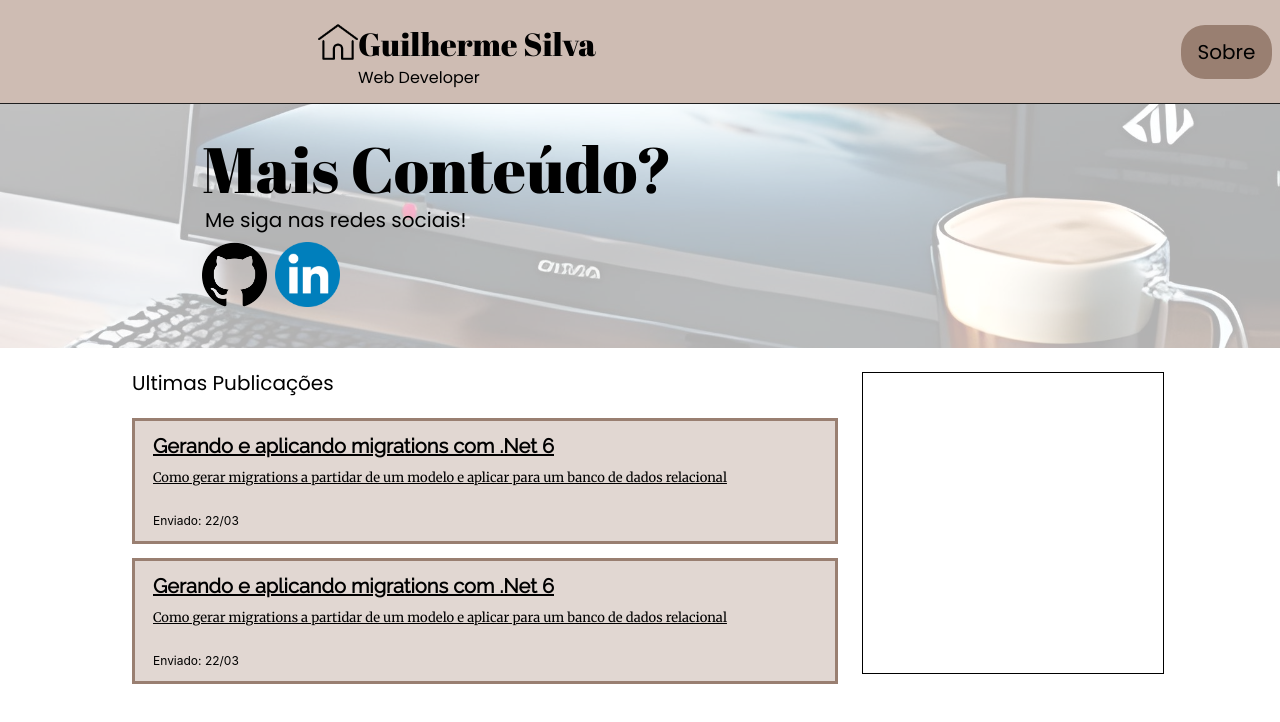
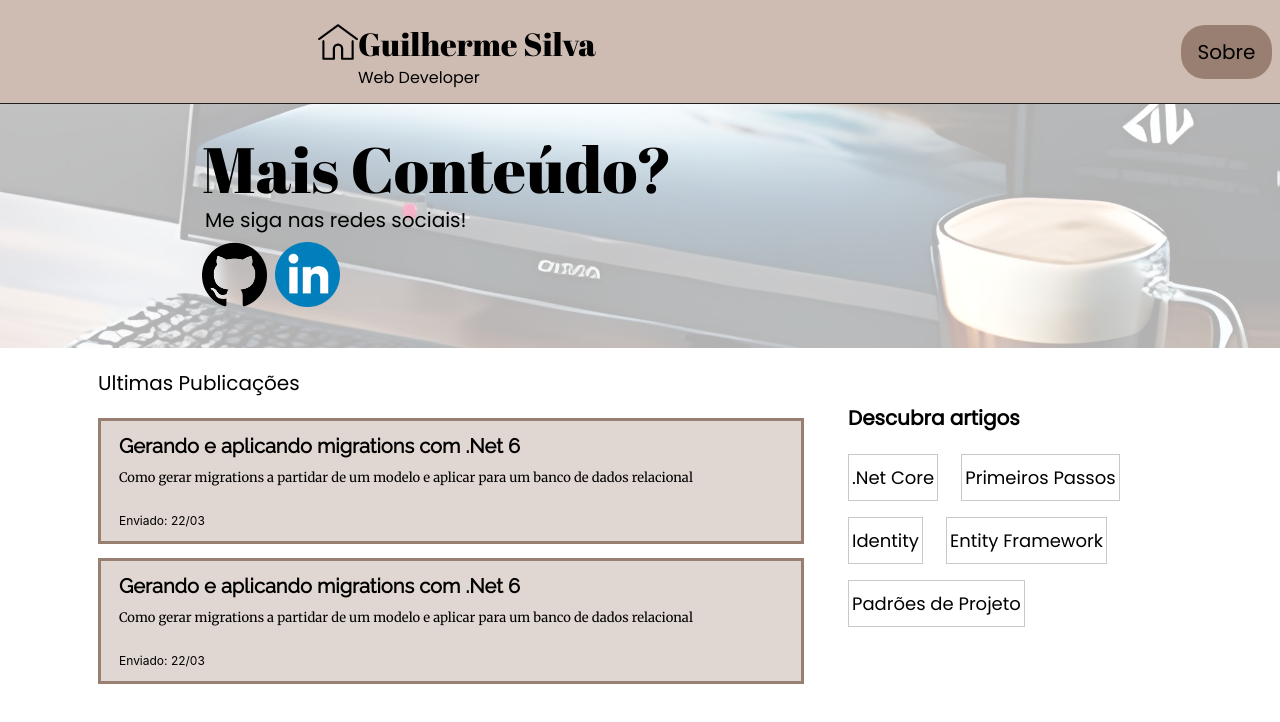
Before and after one commit to DevGuilhermeSv/Portfolio, an Angular app: page / in a window 1280 px wide. Shown: the top 722 px of the page. Built offline with nearby package versions, Linux system fonts and the light colour scheme.

Commit message:
applied article link style

```diff
--- a/src/app/app.component.css
+++ b/src/app/app.component.css
@@ -17,10 +17,19 @@
     width: 700px;
 }
 #topics{
-    border: black solid 1px;
-    width: 300px;
-    height: 300px;
-    margin-left: 30px;
+    max-width: 350px;
+    margin-left: 50px;
+    display: flex;
+    flex-wrap: wrap;
+}
+#topics :nth-child(1){
+    font-family: 'Poppins';
+    font-style: normal;
+    font-weight: 700;
+    font-size: 20px;
+    line-height: 30px;
+    width: 100%;
+    margin-bottom: 21px;
 }
 .element{
     height: 120px ;
--- a/src/app/app.component.html
+++ b/src/app/app.component.html
@@ -14,6 +14,12 @@
 
     </div>
    <div id="topics">
+    <div>Descubra artigos</div>
+    <app-article-link topic=".Net Core"> </app-article-link>
+    <app-article-link topic="Primeiros Passos"> </app-article-link>
+    <app-article-link topic="Identity"> </app-article-link>
+    <app-article-link topic="Entity Framework"> </app-article-link>
+    <app-article-link topic="Padrões de Projeto"> </app-article-link>
 
-   </div>
   </div>
+  </div>
--- a/src/app/article-link/article-link.component.css
+++ b/src/app/article-link/article-link.component.css
@@ -0,0 +1,17 @@
+#article-link{
+    background: #ffffff;
+    border: 1px solid #C9C9C9;
+    height: 45px;
+    font-family: 'Poppins';
+    font-style: normal;
+    font-weight: 400;
+    font-size: 18px;
+    line-height: 24px;
+    display: flex;
+    align-items: center;
+    margin-right: 23px ;
+    margin-bottom: 16px;
+    padding-left: 3px;
+    padding-right: 3px;
+
+}
--- a/src/app/article-link/article-link.component.html
+++ b/src/app/article-link/article-link.component.html
@@ -1 +1,3 @@
-<p>article-link works!</p>
+<div id="article-link">
+    {{topic}}
+</div>
--- a/src/app/article-link/article-link.component.ts
+++ b/src/app/article-link/article-link.component.ts
@@ -1,4 +1,4 @@
-import { Component } from '@angular/core';
+import { Component, Input } from '@angular/core';
 
 @Component({
   selector: 'app-article-link',
@@ -6,5 +6,5 @@ import { Component } from '@angular/core';
   styleUrls: ['./article-link.component.css']
 })
 export class ArticleLinkComponent {
-
+@Input() topic!: string;
 }
--- a/src/app/element-list/element-list.component.css
+++ b/src/app/element-list/element-list.component.css
@@ -10,6 +10,7 @@
 a{
     color: black;
     margin-left: 18px;
+    text-decoration:none;
 }
 #title{
     font-family: 'Raleway';
```
